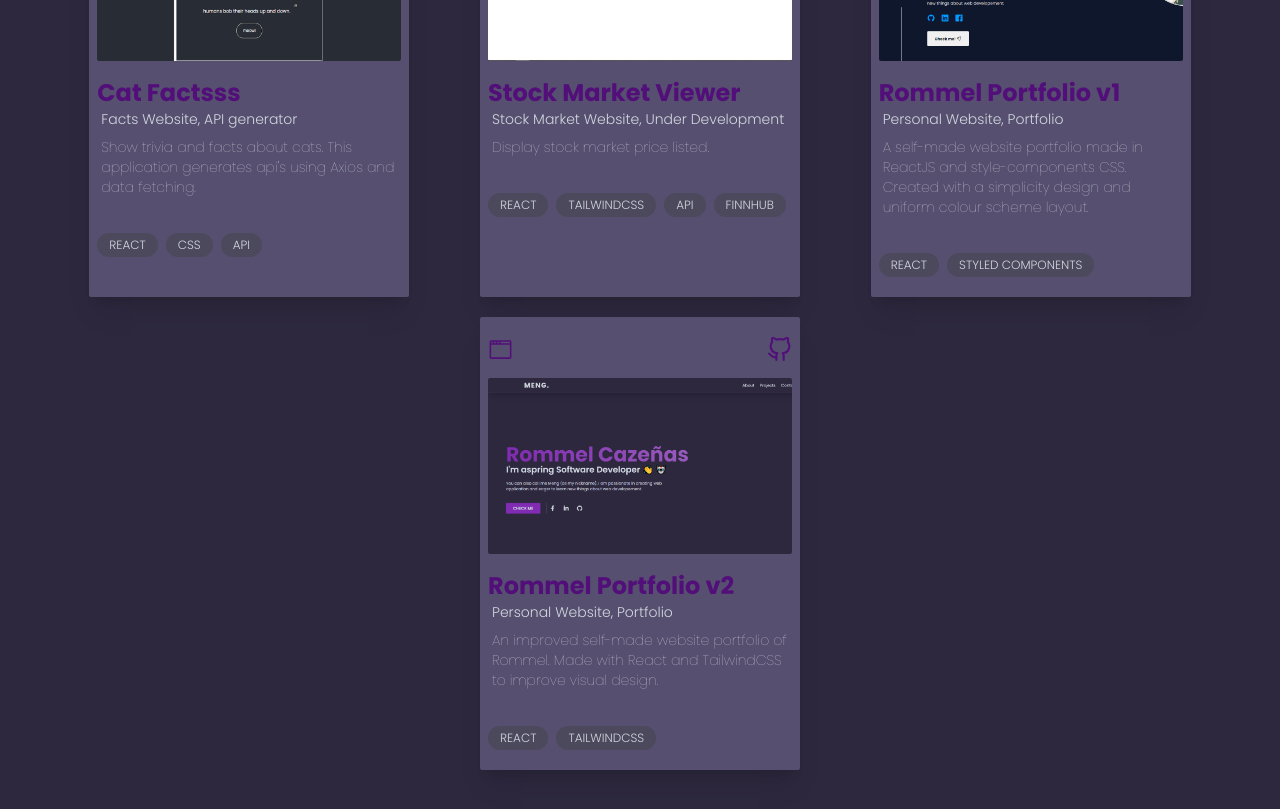
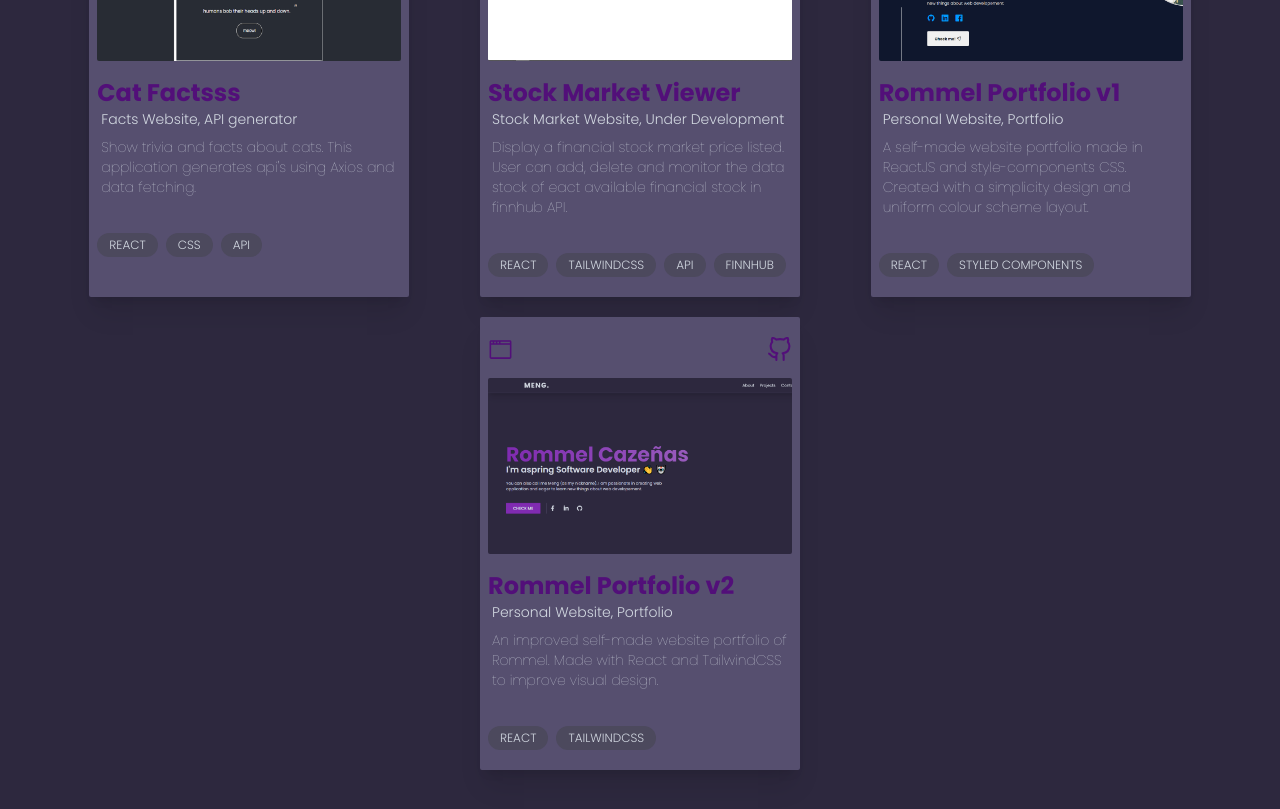
Before and after one commit to Meenngg/rommel-portfolio-v2, a React (Vite) app: page / in a window 1280 px wide. Shown: the part 1880-2689 px from the top of the page. Built offline with nearby package versions, Linux system fonts and the light colour scheme.

Commit message:
add details of stock viewe website

```diff
--- a/src/components/Project.jsx
+++ b/src/components/Project.jsx
@@ -42,7 +42,7 @@ export const Project = () => {
                         <div className="flex flex-col">
                             <span className="text-2xl font-bold text-btnHoverColor">Stock Market Viewer </span>
                             <span className="font-light px-1">Stock Market Website, Under Development</span>
-                            <span className="text-sm font-thin px-1 mt-2">Display stock market price listed. </span>
+                            <span className="text-sm font-thin px-1 mt-2">Display a financial stock market price listed. User can  add, delete and monitor the data stock of eact available financial stock in finnhub API.</span>
                         </div>
                     </div>
                     <div className="flex gap-2 text-xs font-light uppercase mt-5">
```
